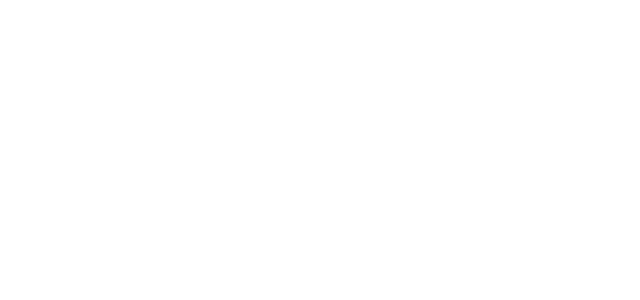
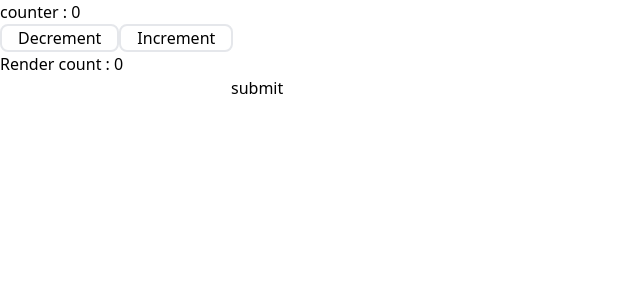
Before and after one commit to 4727yesuraju/React-hooks, a React (Vite) app: page /useRef in a window 1280 px wide. Before the commit this address had no page. Shown: the top 300 px of the page, without its empty margins (0-640 px from the left). Built offline with nearby package versions, Linux system fonts and the light colour scheme.

Commit message:
useRef hook is completed

```diff
--- a/src/App.jsx
+++ b/src/App.jsx
@@ -3,6 +3,7 @@
 import Home from './components/Home'
 import UseState from './components/UseState'
 import UseEffect from './components/UseEffect'
+import UseRef from './components/UseRef'
 function App() {
   const [count, setCount] = useState(0)
 
@@ -12,6 +13,7 @@
           <Route path='/' element={<Home />} />
           <Route path='/useState' element={<UseState />} />
           <Route path='/useEffect' element={<UseEffect />} />
+          <Route path='/useRef' element={<UseRef />} />
 
       </Routes>
     </div>
--- a/src/components/Home.jsx
+++ b/src/components/Home.jsx
@@ -10,6 +10,9 @@
       <li>
         <Link to="/useEffect" >useEffect</Link>
       </li>
+      <li>
+        <Link to="/useRef" >useRef</Link>
+      </li>
     </ul>
   )
 }
--- /dev/null
+++ b/src/components/UseRef.jsx
@@ -0,0 +1,39 @@
+import React, { useEffect, useRef, useState } from 'react'
+
+function UseRef() {
+  const [counter,setCounter] = useState(0);
+  const count =  useRef(0);
+  const inputEle = useRef();
+
+  const decrement = ()=>{
+    setCounter(counter=>--counter)
+  }
+  const increment = ()=>{
+      setCounter(counter=>++counter)
+  }
+  const handleSubmit = (e)=>{
+      e.preventDefault();
+      console.log(inputEle.current.value);
+  }
+   useEffect(()=>{
+    count.current = count.current+1;
+   })
+  return (
+    <div className="flex gap-4 items-center justify-center flex-col h-screen">
+      <h1 className="text-4xl">
+         counter : {counter}
+      </h1>
+      <div className="flex gap-4 items-center justify-center text-2xl">
+        <button onClick={decrement} className="btn">Decrement</button>
+        <button onClick={increment} className="btn">Increment</button>
+      </div>
+      <h1>Render count : {count.current}</h1>
+      <form onSubmit={handleSubmit}>
+        <input type="text" ref={inputEle} className="border-b-2 border-red-500 outline-none"/>
+        <button>submit</button>
+      </form>
+    </div>
+  )
+}
+
+export default UseRef
```
